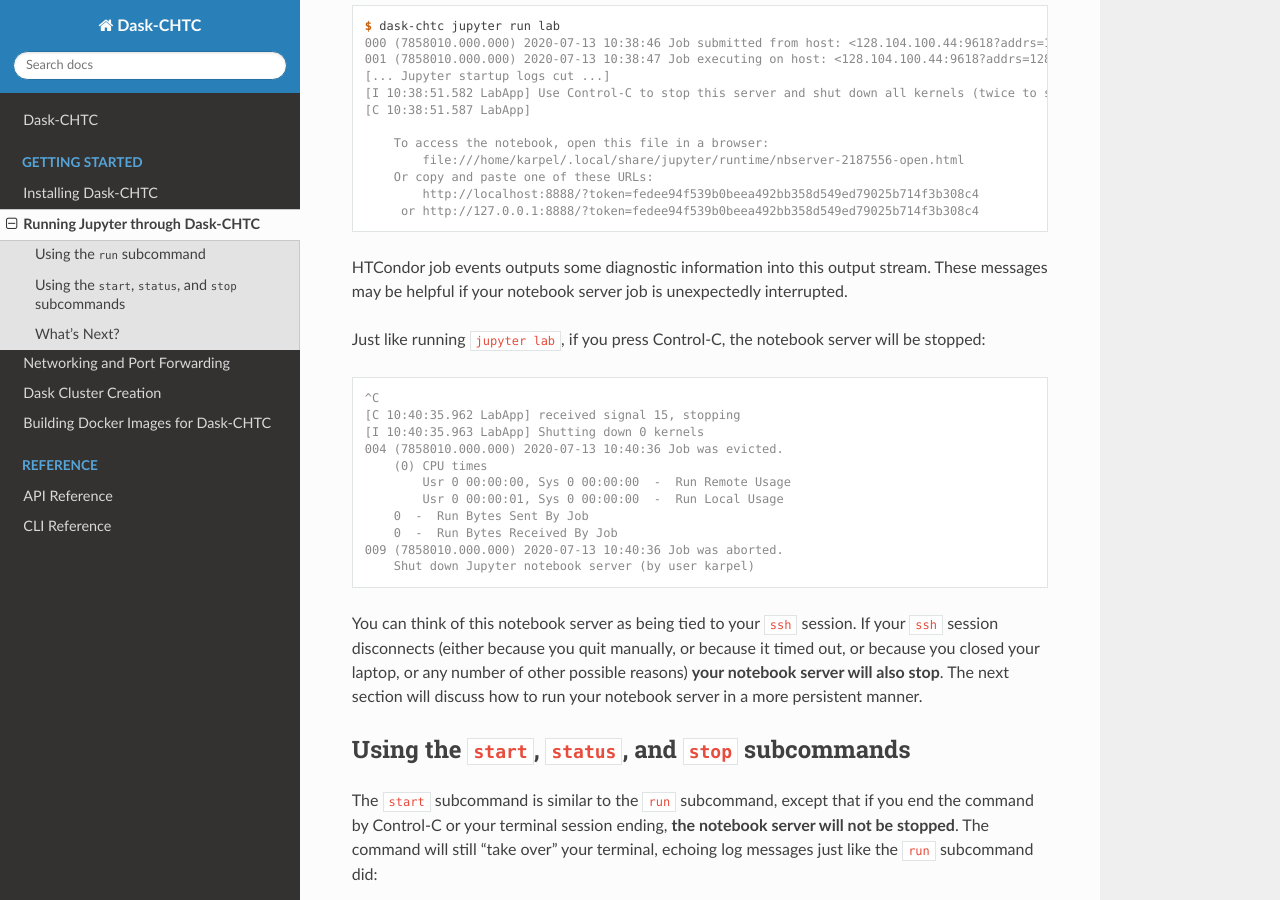
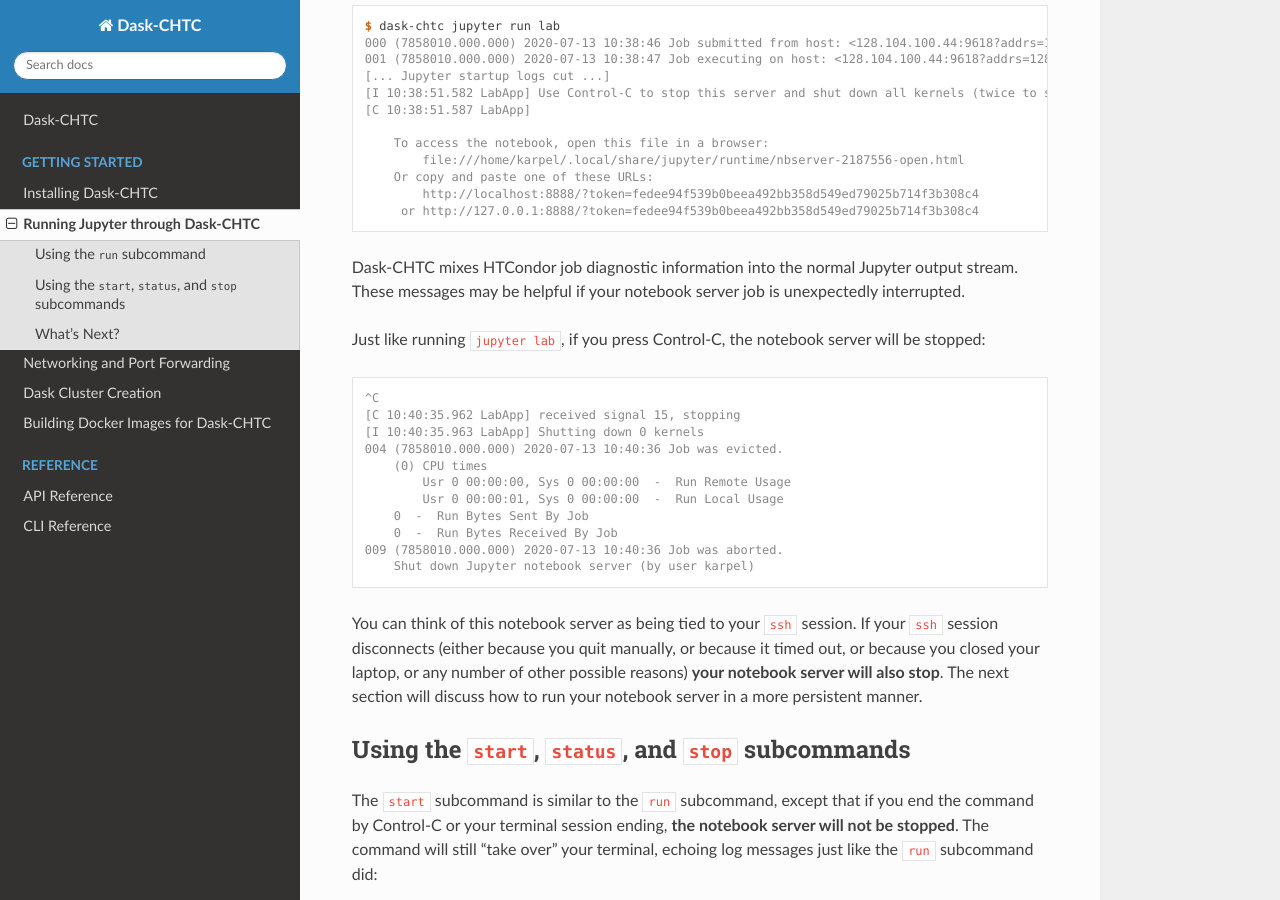
Before and after one commit to CHTC/dask-chtc, a Sphinx documentation site: the page built from docs/source/jupyter.rst, in a window 1280 px wide and 900 px high, scrolled down 1294 px. Built offline with Sphinx 7.4.7 and the Read the Docs theme 2.0.0, drawn with Linux system fonts in a browser that asks for light colours.

Commit message:
Update docs/source/jupyter.rst
Co-authored-by: Josh Karpel <josh.karpel@gmail.com>

```diff
--- a/docs/source/jupyter.rst
+++ b/docs/source/jupyter.rst
@@ -86,8 +86,8 @@
             http://localhost:8888/?token=fedee94f539b0beea492bb358d549ed79025b714f3b308c4
          or http://127.0.0.1:8888/?token=fedee94f539b0beea492bb358d549ed79025b714f3b308c4
 
-HTCondor job events outputs some diagnostic information into this output
-stream. These messages may be helpful if your notebook server job is
+Dask-CHTC mixes HTCondor job diagnostic information into the normal Jupyter output stream.
+These messages may be helpful if your notebook server job is
 unexpectedly interrupted.
 
 Just like running ``jupyter lab``, if you press Control-C,
```
